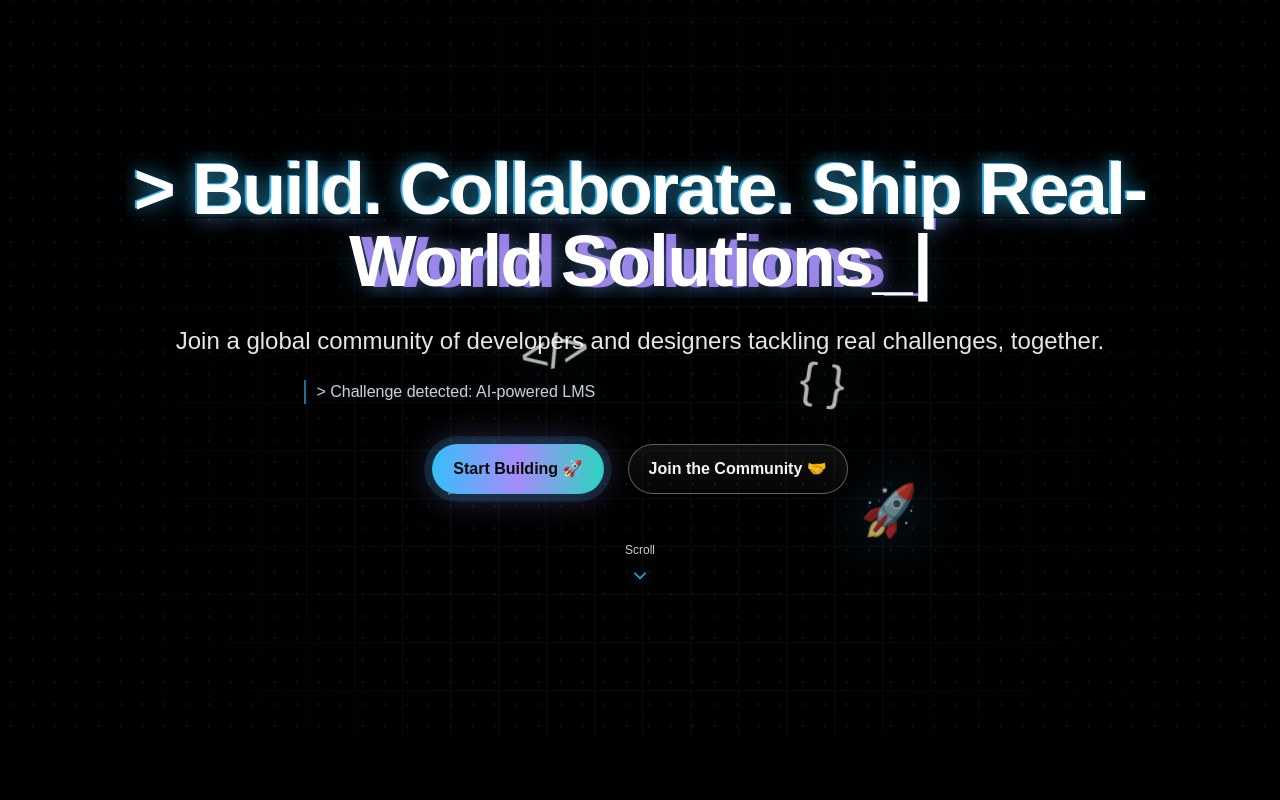
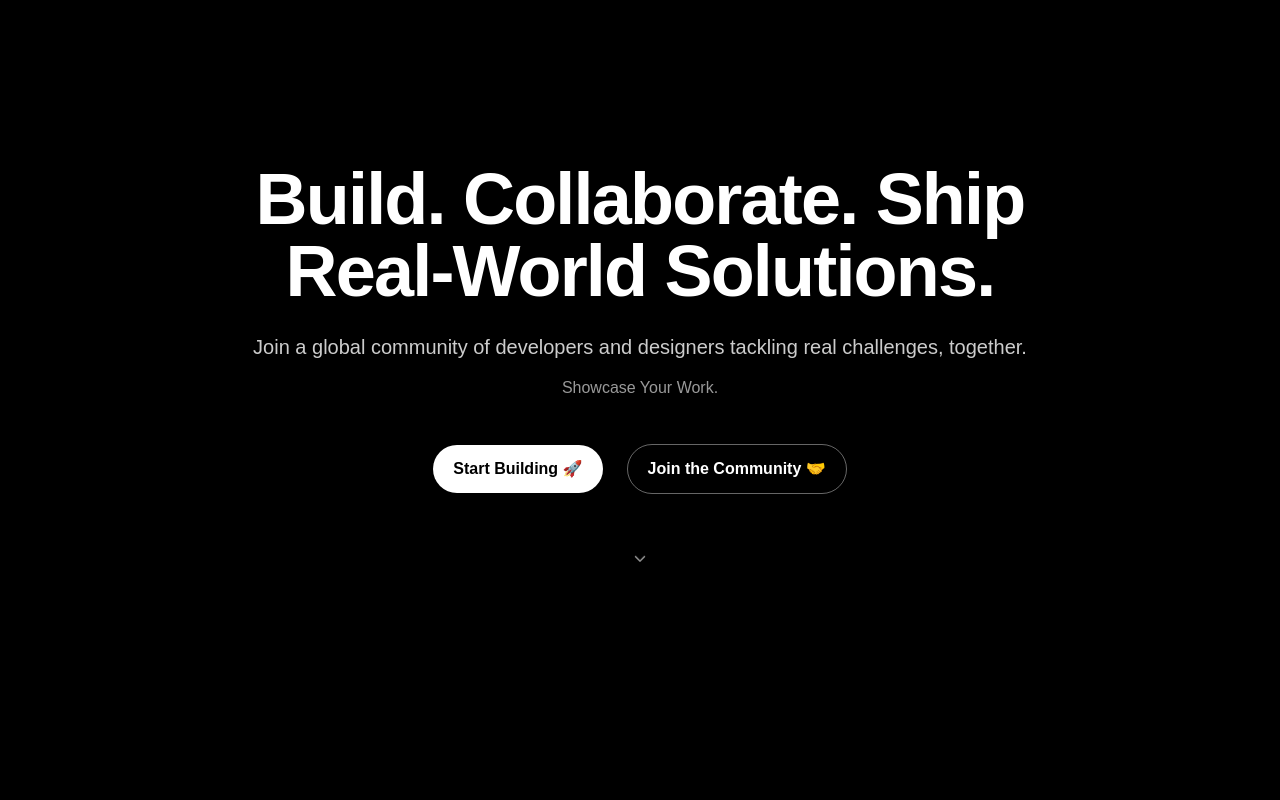
Before and after one commit to dev-dantez/magna-code, a Next.js app: page / in a window 1280 px wide. Shown: the top 800 px of the page. Built offline with nearby package versions, Linux system fonts and the light colour scheme.

Commit message:
Refactor HeroSection to minimalist design: solid background, clean typography, simple CTAs, optional rotating taglines, minimal chevron
cgen-db3e52f1e47e4c44b160456ccad24415

```diff
--- a/app/components/home/HeroSection.tsx
+++ b/app/components/home/HeroSection.tsx
@@ -1,139 +1,56 @@
 "use client";
 
-import { useEffect, useMemo, useRef, useState } from "react";
+import { useEffect, useRef, useState } from "react";
 import Link from "next/link";
 
-const TYPING_TEXT = "> Build. Collaborate. Ship Real-World Solutions_";
-
-function useTypewriter(text: string, speed = 38) {
-  const [display, setDisplay] = useState("");
-  const [cursor, setCursor] = useState(true);
-  useEffect(() => {
-    let i = 0;
-    setDisplay("");
-    const id = setInterval(() => {
-      if (i <= text.length) {
-        setDisplay(text.slice(0, i));
-        i++;
-      } else {
-        clearInterval(id);
-      }
-    }, speed);
-    const blink = setInterval(() => setCursor((c) => !c), 600);
-    return () => {
-      clearInterval(id);
-      clearInterval(blink);
-      setCursor(true);
-    };
-  }, [text, speed]);
-  return { display, cursor };
-}
-
-const commands = [
-  "> Connecting to builders network...",
-  "> 523 collaborators online",
-  "> Challenge detected: AI-powered LMS",
-  "> Syncing repositories... done",
+const TAGLINES = [
+  "Collaborate Globally.",
+  "Solve Real Problems.",
+  "Showcase Your Work.",
 ];
 
 export default function HeroSection() {
-  const { display, cursor } = useTypewriter(TYPING_TEXT, 35);
+  const [tagIndex, setTagIndex] = useState(0);
   const heroRef = useRef<HTMLDivElement | null>(null);
-  const [parallax, setParallax] = useState({ x: 0, y: 0 });
-  const [cmdIndex, setCmdIndex] = useState(0);
 
   useEffect(() => {
-    const el = heroRef.current;
-    if (!el) return;
-    const onMove = (e: MouseEvent) => {
-      const rect = el.getBoundingClientRect();
-      const x = (e.clientX - rect.left - rect.width / 2) / rect.width;
-      const y = (e.clientY - rect.top - rect.height / 2) / rect.height;
-      setParallax({ x, y });
-    };
-    el.addEventListener("mousemove", onMove);
-    return () => el.removeEventListener("mousemove", onMove);
-  }, []);
-
-  useEffect(() => {
-    const id = setInterval(() => {
-      setCmdIndex((i) => (i + 1) % commands.length);
-    }, 2200);
+    const id = setInterval(() => setTagIndex((i) => (i + 1) % TAGLINES.length), 2600);
     return () => clearInterval(id);
   }, []);
-
-  const iconTransforms = useMemo(() => [
-    { x: -120, y: -40, r: -10, t: "</>" },
-    { x: 160, y: -10, r: 8, t: "{ }" },
-    { x: -200, y: 80, r: 14, t: "⚡" },
-    { x: 220, y: 120, r: -6, t: "🚀" },
-  ], []);
 
   const scrollToShowcase = () => {
     const el = document.getElementById("showcase");
     if (el) el.scrollIntoView({ behavior: "smooth", block: "start" });
   };
 
-  const onRippleMove = (e: React.MouseEvent<HTMLAnchorElement>) => {
-    const rect = e.currentTarget.getBoundingClientRect();
-    const x = e.clientX - rect.left;
-    const y = e.clientY - rect.top;
-    e.currentTarget.style.setProperty("--rx", `${x}px`);
-    e.currentTarget.style.setProperty("--ry", `${y}px`);
-  };
-
   return (
-    <section ref={heroRef} className="relative isolate overflow-hidden min-h-[92vh] flex items-center justify-center text-center px-6 py-24 bg-black">
-      {/* Neon grid + particle field */}
-      <div className="absolute inset-0 -z-20 neon-grid" />
-      <div className="absolute inset-0 -z-10 particle-field" />
-
-      {/* Floating code icons with parallax */}
-      <div aria-hidden className="pointer-events-none absolute inset-0 -z-0">
-        {iconTransforms.map((it, i) => (
-          <div
-            key={i}
-            className="absolute text-white/70 select-none will-change-transform"
-            style={{
-              transform: `translate3d(${it.x + parallax.x * 30}px, ${it.y + parallax.y * 30}px, 0) rotate(${it.r + parallax.x * 5}deg)`,
-              left: "50%",
-              top: "50%",
-            }}
-          >
-            <span className="code-float text-4xl md:text-5xl font-mono drop-shadow-[0_0_30px_rgba(56,189,248,0.45)]">{it.t}</span>
-          </div>
-        ))}
-      </div>
-
-      <div className="relative z-10 max-w-5xl w-full">
-        <h1 className="hero-title glitch text-4xl sm:text-6xl md:text-7xl font-extrabold tracking-tight text-white" data-text={display}>
-          <span className="font-mono">{display}</span>
-          {cursor && <span className="hero-cursor">|</span>}
+    <section ref={heroRef} className="relative min-h-[92vh] flex items-center justify-center text-center px-6 py-24 bg-black text-white">
+      <div className="max-w-4xl w-full">
+        <h1 className="text-4xl sm:text-6xl md:text-7xl font-extrabold tracking-tight">
+          Build. Collaborate. Ship Real-World Solutions.
         </h1>
-        <p className="mt-6 text-lg sm:text-2xl text-white/90 leading-relaxed">
+        <p className="mt-6 text-base sm:text-xl text-white/80 leading-relaxed">
           Join a global community of developers and designers tackling real challenges, together.
         </p>
 
-        {/* Terminal cycling lines */}
-        <div className="mt-5 font-mono text-sm sm:text-base text-left max-w-2xl mx-auto text-white/80">
-          <div key={cmdIndex} className="terminal-line fade-slide">{commands[cmdIndex]}</div>
+        {/* Optional rotating taglines */}
+        <div className="mt-3 h-6 sm:h-7 text-sm sm:text-base text-white/60">
+          <span key={tagIndex}>{TAGLINES[tagIndex]}</span>
         </div>
 
         <div className="mt-10 flex items-center justify-center gap-4 sm:gap-6">
-          <Link href="/projects" onMouseMove={onRippleMove} className="primary-cta neon-outline ripple-btn">
+          <Link href="/projects" className="px-5 py-3 rounded-full font-semibold bg-white text-black hover:bg-gray-100 transition-colors">
             Start Building 🚀
           </Link>
-          <div className="relative group">
-            <Link href="/create-account" className="secondary-cta glass-btn">Join the Community 🤝</Link>
-            <div className="tooltip">Free to join.</div>
-          </div>
+          <Link href="/create-account" className="px-5 py-3 rounded-full font-semibold border border-white/40 text-white hover:bg-white/10 transition-colors">
+            Join the Community 🤝
+          </Link>
         </div>
 
-        {/* Scroll indicator */}
-        <button aria-label="Scroll to next section" onClick={scrollToShowcase} className="mt-12 inline-flex flex-col items-center text-white/80 hover:text-white transition-colors">
-          <span className="text-xs">Scroll</span>
-          <svg className="glow-chevron" width="20" height="26" viewBox="0 0 24 24" fill="none" xmlns="http://www.w3.org/2000/svg">
-            <path d="M6 9l6 6 6-6" stroke="currentColor" strokeWidth="2" strokeLinecap="round" strokeLinejoin="round"/>
+        {/* Minimal scroll indicator */}
+        <button aria-label="Scroll to next section" onClick={scrollToShowcase} className="mt-12 inline-flex flex-col items-center text-white/60 hover:text-white transition-colors">
+          <svg width="18" height="24" viewBox="0 0 24 24" fill="none" xmlns="http://www.w3.org/2000/svg" className="chevron-bounce">
+            <path d="M6 9l6 6 6-6" stroke="currentColor" strokeWidth="2" strokeLinecap="round" strokeLinejoin="round" />
           </svg>
         </button>
       </div>
```
